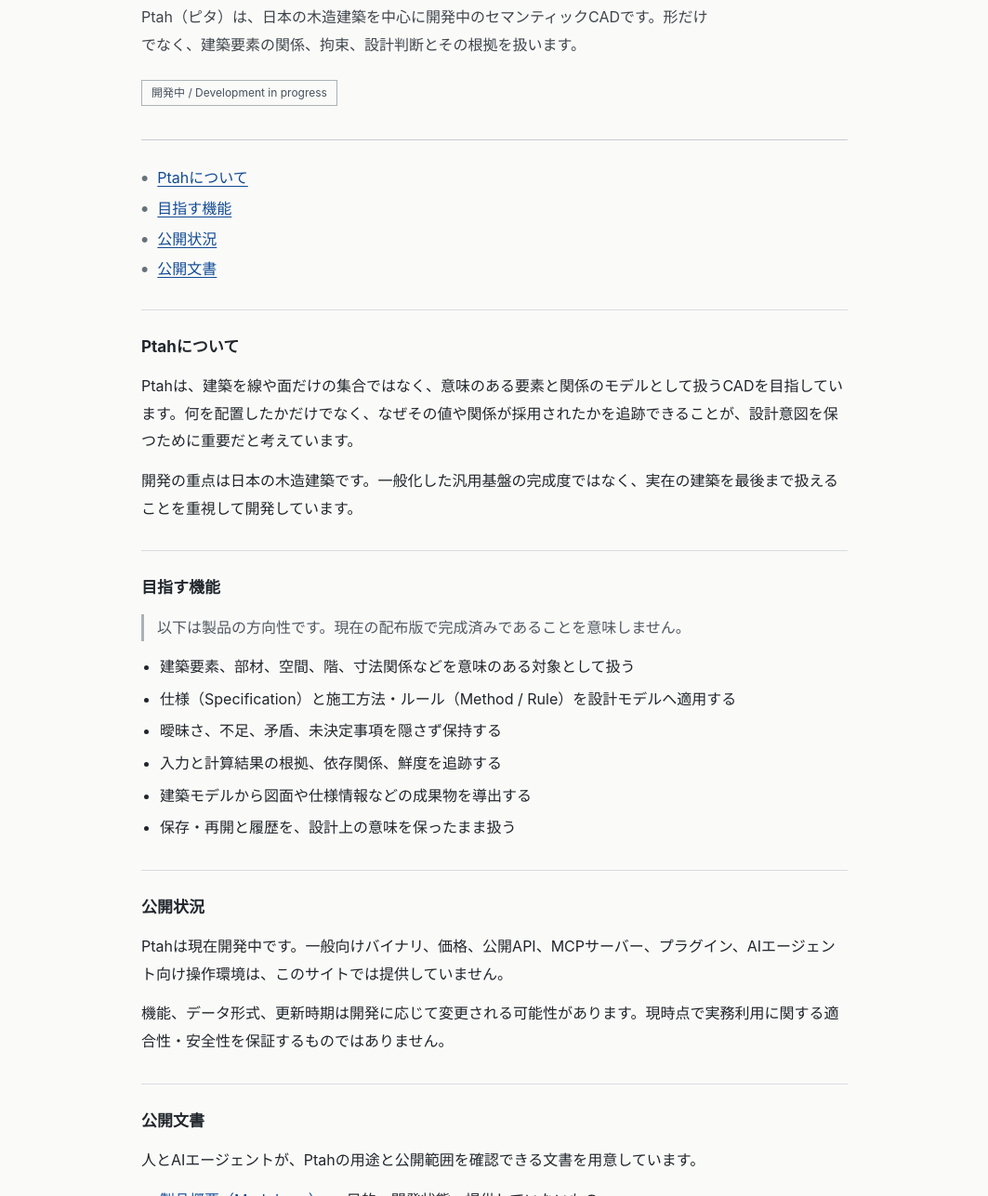
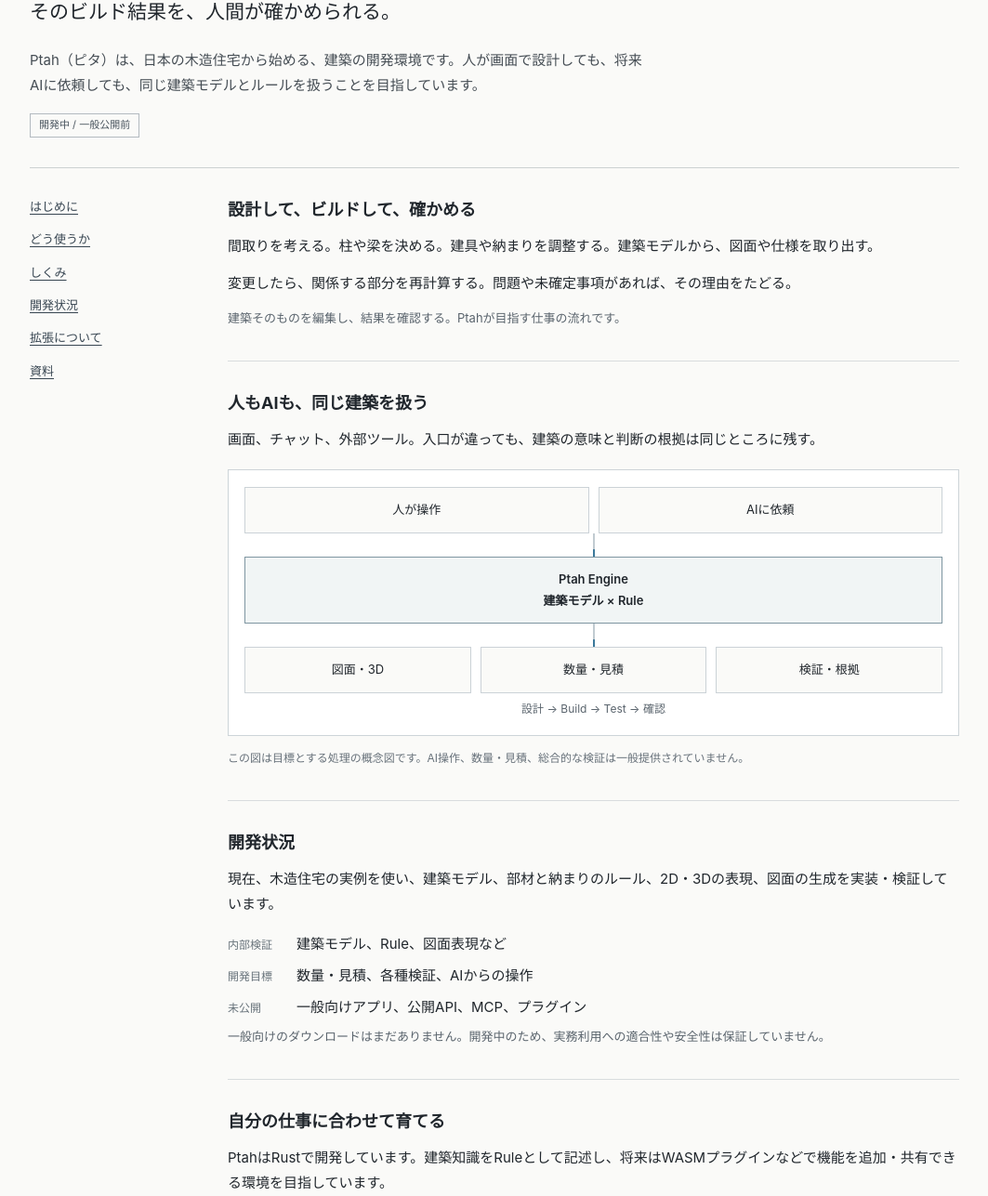
Before and after one commit to sososha/ptah-website, a plain HTML site: page public/index.html in a window 1280 px wide. Shown: the part 254-1541 px from the top of the page at 93% size, without its empty margins (108-1171 px from the left). Drawn offline with Linux system fonts and the light colour scheme; no server answers.

Commit message:
site: clarify Ptah as a building development environment

```diff
--- a/public/index.html
+++ b/public/index.html
@@ -3,7 +3,7 @@
 <head>
   <meta charset="utf-8">
   <meta name="viewport" content="width=device-width, initial-scale=1">
-  <meta name="description" content="Ptah（ピタ）は、日本の木造建築を中心に開発中のセマンティックCADです。形状だけでなく、建築要素・関係・拘束・設計判断とその根拠を扱います。">
+  <meta name="description" content="Ptah（ピタ）は建築の開発環境。建築をビルドする。そのビルド結果を、人間が確かめられる。木造住宅から始めるセマンティックCAD。開発中。">
   <meta name="theme-color" content="#26355f">
   <meta name="color-scheme" content="light">
   <link rel="canonical" href="https://ptah-official.pages.dev/">
@@ -11,15 +11,15 @@
   <meta property="og:url" content="https://ptah-official.pages.dev/">
   <meta property="og:locale" content="ja_JP">
   <meta property="og:site_name" content="Ptah">
-  <meta property="og:title" content="Ptah（ピタ）— セマンティックCAD">
-  <meta property="og:description" content="建築を、意味から記述する。日本の木造建築を中心に開発中のセマンティックCAD。">
+  <meta property="og:title" content="Ptah — 建築をビルドする">
+  <meta property="og:description" content="建築をビルドする。そのビルド結果を、人間が確かめられる。建築の開発環境 Ptah。">
   <meta property="og:image" content="https://ptah-official.pages.dev/og-image.png">
   <meta property="og:image:width" content="1200">
   <meta property="og:image:height" content="630">
   <meta property="og:image:alt" content="Ptah — Semantic CAD for Japanese timber buildings">
   <meta name="twitter:card" content="summary_large_image">
-  <meta name="twitter:title" content="Ptah（ピタ）— セマンティックCAD">
-  <meta name="twitter:description" content="建築を、意味から記述する。日本の木造建築を中心に開発中。">
+  <meta name="twitter:title" content="Ptah — 建築をビルドする">
+  <meta name="twitter:description" content="建築をビルドする。そのビルド結果を、人間が確かめられる。">
   <meta name="twitter:image" content="https://ptah-official.pages.dev/og-image.png">
   <link rel="manifest" href="site.webmanifest">
   <link rel="icon" href="favicon.svg" type="image/svg+xml">
@@ -38,7 +38,7 @@
         "@type": "WebSite",
         "name": "Ptah",
         "alternateName": "ピタ",
-        "description": "日本の木造建築を中心に開発中のセマンティックCAD、Ptahの公式サイト。",
+        "description": "建築の開発環境Ptahの公式サイト。木造住宅から始めるセマンティックCAD。開発中。",
         "url": "https://ptah-official.pages.dev/",
         "inLanguage": "ja",
         "image": "https://ptah-official.pages.dev/og-image.png"
@@ -49,146 +49,172 @@
         "alternateName": "ピタ",
         "applicationCategory": "DesignApplication",
         "creativeWorkStatus": "https://schema.org/Prototype",
-        "description": "日本の木造建築を中心に、建築要素、関係、拘束、設計判断と根拠を扱う開発中のセマンティックCAD。一般向けダウンロードはまだ提供されていません。",
+        "description": "木造住宅から始める建築の開発環境。建築モデル、ルール、判断と根拠を扱う開発中のセマンティックCAD。一般向けダウンロードはまだありません。",
         "url": "https://ptah-official.pages.dev/",
         "inLanguage": ["ja"]
       }
     ]
   }
   </script>
-  <title>Ptah（ピタ）— セマンティックCAD</title>
+  <title>Ptah（ピタ）— 建築をビルドする</title>
   <style>
     :root { color-scheme: light; }
     * { box-sizing: border-box; }
     html { scroll-behavior: smooth; }
     body {
-      margin: 0;
-      background: #fafaf8;
-      color: #20262c;
-      font: 16px/1.85 -apple-system, BlinkMacSystemFont, "Hiragino Kaku Gothic ProN", "Yu Gothic", Meiryo, sans-serif;
+      margin: 0; background: #fafaf8; color: #20262c;
+      font: 15px/1.8 -apple-system, BlinkMacSystemFont, "Hiragino Kaku Gothic ProN", "Yu Gothic", Meiryo, sans-serif;
     }
-    .skip-link {
-      position: absolute;
-      left: 12px;
-      top: -80px;
-      z-index: 10;
-      padding: 8px 12px;
-      background: #fff;
-      color: #124b95;
-    }
+    a { color: #164a8b; text-decoration: underline; text-underline-offset: 3px; }
+    a:hover { color: #0a315f; }
+    a:focus-visible { outline: 2px solid #164a8b; outline-offset: 3px; }
+    .skip-link { position: absolute; top: -80px; left: 12px; z-index: 10; padding: 8px 12px; background: white; }
     .skip-link:focus { top: 12px; }
-    main { width: min(100% - 44px, 760px); margin: 0 auto; padding: 70px 0 64px; }
-    a { color: #124b95; text-decoration: underline; text-underline-offset: 3px; }
-    a:hover { color: #052d64; }
-    a:focus-visible { outline: 2px solid #124b95; outline-offset: 3px; }
-    header { padding-bottom: 36px; border-bottom: 1px solid #c9cdd0; }
-    .eyebrow {
-      font: 12px/1.4 ui-monospace, SFMono-Regular, Menlo, Consolas, monospace;
-      color: #636b72;
-      letter-spacing: .10em;
-    }
-    .site-brand { display: flex; align-items: center; gap: 16px; }
-    .site-brand img { width: 76px; height: 76px; flex: none; }
-    h1 { margin: 10px 0 6px; font: 600 clamp(55px, 10vw, 80px)/1.12 Georgia, "Times New Roman", serif; letter-spacing: -.055em; }
-    .lead { margin: 20px 0 12px; font-size: clamp(18px, 3vw, 21px); font-weight: 600; line-height: 1.6; }
-    .intro { margin: 0; max-width: 39em; color: #3e454c; }
-    .flag {
-      display: inline-block;
-      margin-top: 23px;
-      border: 1px solid #aab2b8;
-      padding: 2px 10px;
-      font-size: 12px;
-      color: #46525e;
-    }
-    nav { padding: 26px 0 28px; }
-    nav ul { list-style: none; padding: 0; margin: 0; display: grid; gap: 3px; }
-    nav li::before { content: "●"; font-size: 8px; margin-right: 10px; color: #67737b; vertical-align: 2px; }
-    section { padding: 24px 0 30px; border-top: 1px solid #d8dce0; }
-    h2 { margin: 0 0 12px; font-size: 17px; font-weight: 700; }
-    h3 { margin: 20px 0 5px; font-size: 15px; }
+    main { width: min(calc(100% - 48px), 1000px); margin: 0 auto; padding: 58px 0 55px; }
+    .hero { border-bottom: 1px solid #cdd1d2; padding-bottom: 32px; }
+    .eyebrow { font: 11px/1.5 ui-monospace, SFMono-Regular, Menlo, Consolas, monospace; color: #666f76; letter-spacing: .085em; }
+    .site-brand { display: flex; align-items: center; gap: 13px; margin-top: 13px; }
+    .site-brand img { width: 60px; height: 60px; }
+    h1 { margin: 0; font: 600 clamp(53px, 9vw, 75px)/1.12 Georgia, "Times New Roman", serif; letter-spacing: -.06em; }
+    .lead { margin: 28px 0 2px; font-size: clamp(24px, 4.8vw, 33px); line-height: 1.45; font-weight: 650; letter-spacing: -.04em; }
+    .hero-second { margin: 0; font-size: clamp(17px, 3.1vw, 21px); line-height: 1.75; }
+    .intro { margin: 19px 0 0; max-width: 44em; color: #454d54; }
+    .flag { display: inline-block; margin-top: 17px; padding: 2px 9px; border: 1px solid #b3bac0; font-size: 11px; color: #4a555f; }
+    .site-layout { display: grid; grid-template-columns: 160px minmax(0, 1fr); gap: 53px; align-items: start; }
+    .site-nav { position: sticky; top: 25px; padding-top: 30px; font-size: 13px; }
+    .site-nav ul { list-style: none; margin: 0; padding: 0; }
+    .site-nav li { margin: 0 0 12px; }
+    .site-nav a { color: #384652; }
+    .content { min-width: 0; }
+    section { padding: 31px 0 34px; border-bottom: 1px solid #d8dcde; scroll-margin-top: 20px; }
+    h2 { margin: 0 0 12px; font-size: 18px; line-height: 1.5; }
     p { margin: 0 0 13px; }
     p:last-child { margin-bottom: 0; }
-    .plain-list { margin: 0; padding-left: 1.25rem; }
+    .sub { font-size: 13px; color: #5a646d; }
+    .plain-list { margin: 10px 0 0; padding-left: 1.3rem; }
     .plain-list li + li { margin-top: 5px; }
-    .note { border-left: 3px solid #aab2b8; padding-left: 14px; color: #4f5860; }
-    .muted { color: #697179; }
-    footer { border-top: 1px solid #c9cdd0; padding-top: 19px; font-size: 12px; color: #626b73; }
-    .footer-links { display: flex; flex-wrap: wrap; gap: 8px 18px; margin: 0 0 8px; }
-    .visit-counter {
-      display: flex;
-      flex-wrap: wrap;
-      gap: 8px 20px;
-      margin: 0 0 10px;
-      font-variant-numeric: tabular-nums;
+    .rule { border-left: 2px solid #96a7b0; margin-top: 17px; padding-left: 14px; }
+    .pipeline { margin: 19px 0 13px; padding: 18px 17px; border: 1px solid #cdd4d8; background: #fff; }
+    .pipeline-row { display: flex; gap: 10px; align-items: stretch; justify-content: center; }
+    .pipeline-item { display: flex; flex: 1; min-width: 0; align-items: center; justify-content: center; text-align: center; border: 1px solid #cbd2d7; padding: 12px 7px; background: #fafaf8; font-size: 13px; }
+    .pipeline-item.core { border-color: #7f96a1; background: #f1f5f5; font-weight: 600; }
+    .flow-link { width: 2px; height: 25px; margin: 0 auto; background: #c1cbd1; position: relative; overflow: hidden; }
+    .flow-link::after {
+      content: ""; position: absolute; width: 2px; height: 9px; left: 0; top: -9px;
+      background: #3c789a; animation: flow 3s ease-in-out infinite;
     }
-    .visit-counter strong { color: #20262c; font-weight: 700; }
-    .counter-note { margin-top: 4px; font-size: 11px; }
-    @media (max-width: 530px) {
-      main { padding-top: 44px; }
-      header { padding-bottom: 30px; }
-      .site-brand img { width: 64px; height: 64px; }
+    .pipeline-details { margin: 6px 0 0; text-align: center; color: #5a646d; font-size: 12px; }
+    .tiny { color: #67717a; font-size: 12px; }
+    .status-lines { margin: 16px 0 0; padding: 0; list-style: none; }
+    .status-lines li { display: flex; gap: 12px; align-items: baseline; margin-bottom: 7px; }
+    .status-lines span { flex: none; min-width: 62px; color: #68737b; font-size: 12px; }
+    .muted { color: #667079; }
+    footer { padding: 23px 0 8px; font-size: 12px; color: #647078; }
+    .visit-counter { display: flex; flex-wrap: wrap; gap: 8px 19px; margin-bottom: 10px; font-variant-numeric: tabular-nums; }
+    .visit-counter strong { color: #20262c; }
+    .footer-links { display: flex; flex-wrap: wrap; gap: 7px 17px; margin-bottom: 7px; }
+    .counter-note { font-size: 11px; }
+    @keyframes flow { 0% { transform: translateY(0); opacity: 0; } 25% { opacity: 1; } 85% { opacity: 1; } 100% { transform: translateY(34px); opacity: 0; } }
+    @media (max-width: 760px) {
+      main { width: min(calc(100% - 36px), 700px); padding-top: 32px; }
+      .hero { padding-bottom: 24px; }
+      .site-brand img { width: 52px; height: 52px; }
+      .site-layout { display: block; }
+      .site-nav { position: static; padding: 17px 0 7px; border-bottom: 1px solid #d8dcde; }
+      .site-nav ul { display: flex; flex-wrap: wrap; gap: 7px 19px; }
+      .site-nav li { margin: 0; }
+      section { padding: 25px 0 27px; }
     }
-    @media (prefers-reduced-motion: reduce) { html { scroll-behavior: auto; } }
+    @media (max-width: 430px) {
+      .pipeline { padding: 13px 8px; }
+      .pipeline-row { gap: 5px; }
+      .pipeline-item { padding: 10px 3px; font-size: 12px; }
+      .status-lines li { display: block; }
+      .status-lines span { display: block; }
+    }
+    @media (prefers-reduced-motion: reduce) {
+      html { scroll-behavior: auto; }
+      .flow-link::after { animation: none; height: 0; }
+    }
   </style>
 </head>
 <body>
   <a class="skip-link" href="#content">本文へ移動</a>
   <main id="content">
-    <header>
-      <div class="eyebrow">SEMANTIC CAD / BUILDING DECISION MODEL</div>
+    <header class="hero" id="top">
+      <div class="eyebrow">SEMANTIC CAD / BUILDING DEVELOPMENT ENVIRONMENT</div>
       <div class="site-brand">
-        <img src="ptah-dawn.png" alt="" width="76" height="76">
+        <img src="ptah-dawn.png" alt="" width="60" height="60">
         <h1>Ptah</h1>
       </div>
-      <p class="lead">建築を、意味から記述する。</p>
-      <p class="intro">Ptah（ピタ）は、日本の木造建築を中心に開発中のセマンティックCADです。形だけでなく、建築要素の関係、拘束、設計判断とその根拠を扱います。</p>
-      <span class="flag">開発中 / Development in progress</span>
+      <p class="lead">建築をビルドする。</p>
+      <p class="hero-second">そのビルド結果を、人間が確かめられる。</p>
+      <p class="intro">Ptah（ピタ）は、日本の木造住宅から始める、建築の開発環境です。人が画面で設計しても、将来AIに依頼しても、同じ建築モデルとルールを扱うことを目指しています。</p>
+      <span class="flag">開発中 / 一般公開前</span>
     </header>
-
-    <nav aria-label="ページ内メニュー">
+    <div class="site-layout">
+      <nav class="site-nav" aria-label="ページ内メニュー">
         <ul>
-        <li><a href="#about">Ptahについて</a></li>
-        <li><a href="#direction">目指す機能</a></li>
-        <li><a href="#status">公開状況</a></li>
-        <li><a href="#documents">公開文書</a></li>
+          <li><a href="#top">はじめに</a></li>
+          <li><a href="#how">どう使うか</a></li>
+          <li><a href="#workflow">しくみ</a></li>
+          <li><a href="#status">開発状況</a></li>
+          <li><a href="#extend">拡張について</a></li>
+          <li><a href="#documents">資料</a></li>
         </ul>
       </nav>
-
-    <section id="about">
-      <h2>Ptahについて</h2>
-      <p>Ptahは、建築を線や面だけの集合ではなく、意味のある要素と関係のモデルとして扱うCADを目指しています。何を配置したかだけでなく、なぜその値や関係が採用されたかを追跡できることが、設計意図を保つために重要だと考えています。</p>
-      <p>開発の重点は日本の木造建築です。一般化した汎用基盤の完成度ではなく、実在の建築を最後まで扱えることを重視して開発しています。</p>
+      <div class="content">
+        <section id="how">
+          <h2>設計して、ビルドして、確かめる</h2>
+          <p>間取りを考える。柱や梁を決める。建具や納まりを調整する。建築モデルから、図面や仕様を取り出す。</p>
+          <p>変更したら、関係する部分を再計算する。問題や未確定事項があれば、その理由をたどる。</p>
+          <p class="sub">建築そのものを編集し、結果を確認する。Ptahが目指す仕事の流れです。</p>
         </section>
-
-    <section id="direction">
-      <h2>目指す機能</h2>
-      <p class="note">以下は製品の方向性です。現在の配布版で完成済みであることを意味しません。</p>
+        <section id="workflow">
+          <h2>人もAIも、同じ建築を扱う</h2>
+          <p>画面、チャット、外部ツール。入口が違っても、建築の意味と判断の根拠は同じところに残す。</p>
+          <div class="pipeline" role="img" aria-label="人の操作や将来のAI操作からPtahの建築モデルとルールに入力し、図面・数量・検証へ導出する構想図">
+            <div class="pipeline-row">
+              <div class="pipeline-item">人が操作</div>
+              <div class="pipeline-item">AIに依頼</div>
+            </div>
+            <div class="flow-link" aria-hidden="true"></div>
+            <div class="pipeline-row">
+              <div class="pipeline-item core">Ptah Engine<br>建築モデル × Rule</div>
+            </div>
+            <div class="flow-link" aria-hidden="true"></div>
+            <div class="pipeline-row">
+              <div class="pipeline-item">図面・3D</div>
+              <div class="pipeline-item">数量・見積</div>
+              <div class="pipeline-item">検証・根拠</div>
+            </div>
+            <p class="pipeline-details">設計 → Build → Test → 確認</p>
+          </div>
+          <p class="tiny">この図は目標とする処理の概念図です。AI操作、数量・見積、総合的な検証は一般提供されていません。</p>
+        </section>
+        <section id="status">
+          <h2>開発状況</h2>
+          <p>現在、木造住宅の実例を使い、建築モデル、部材と納まりのルール、2D・3Dの表現、図面の生成を実装・検証しています。</p>
+          <ul class="status-lines">
+            <li><span>内部検証</span>建築モデル、Rule、図面表現など</li>
+            <li><span>開発目標</span>数量・見積、各種検証、AIからの操作</li>
+            <li><span>未公開</span>一般向けアプリ、公開API、MCP、プラグイン</li>
+          </ul>
+          <p class="sub">一般向けのダウンロードはまだありません。開発中のため、実務利用への適合性や安全性は保証していません。</p>
+        </section>
+        <section id="extend">
+          <h2>自分の仕事に合わせて育てる</h2>
+          <p>PtahはRustで開発しています。建築知識をRuleとして記述し、将来はWASMプラグインなどで機能を追加・共有できる環境を目指しています。</p>
+          <p class="sub">プラグインの一般提供は準備中です。ソースコードの公開範囲とライセンスは検討中で、現時点でOSSとして公開しているわけではありません。</p>
+        </section>
+        <section id="documents">
+          <h2>資料</h2>
           <ul class="plain-list">
-        <li>建築要素、部材、空間、階、寸法関係などを意味のある対象として扱う</li>
-        <li>仕様（Specification）と施工方法・ルール（Method / Rule）を設計モデルへ適用する</li>
-        <li>曖昧さ、不足、矛盾、未決定事項を隠さず保持する</li>
-        <li>入力と計算結果の根拠、依存関係、鮮度を追跡する</li>
-        <li>建築モデルから図面や仕様情報などの成果物を導出する</li>
-        <li>保存・再開と履歴を、設計上の意味を保ったまま扱う</li>
+            <li><a href="about.md">製品概要</a></li>
+            <li><a href="llms.txt">AI向け公開情報</a></li>
+            <li><a href="llms-full.txt">公開情報の統合テキスト</a></li>
           </ul>
         </section>
-
-    <section id="status">
-      <h2>公開状況</h2>
-      <p>Ptahは現在開発中です。一般向けバイナリ、価格、公開API、MCPサーバー、プラグイン、AIエージェント向け操作環境は、このサイトでは提供していません。</p>
-      <p>機能、データ形式、更新時期は開発に応じて変更される可能性があります。現時点で実務利用に関する適合性・安全性を保証するものではありません。</p>
-    </section>
-
-    <section id="documents">
-      <h2>公開文書</h2>
-      <p>人とAIエージェントが、Ptahの用途と公開範囲を確認できる文書を用意しています。</p>
-      <ul class="plain-list">
-        <li><a href="about.md">製品概要（Markdown）</a> — 目的、開発状態、提供していないもの</li>
-        <li><a href="llms.txt">llms.txt</a> — AIエージェント向けの公開情報インデックス</li>
-        <li><a href="llms-full.txt">llms-full.txt</a> — 参照しやすい統合テキスト</li>
-      </ul>
-    </section>
-
         <footer>
           <div class="visit-counter" id="visit-counter" aria-label="公開開始後の推定アクセス数">
             <span>来訪者 <strong id="human-visits">—</strong></span>
@@ -196,11 +222,14 @@
           </div>
           <div class="footer-links">
             <a href="about.md">概要</a>
+            <a href="https://github.com/sososha/ptah-website">このサイトのGitHub</a>
             <a href="llms.txt">AI向け情報</a>
           </div>
-      <div>Ptah / Semantic CAD — 2026</div>
-      <div class="counter-note">来訪者は24時間Cookieで重複を抑えた推定値、AIは公開されているBot User-Agentを持つアクセス要求の推定値です。</div>
+          <div>Ptah — 建築の開発環境 / 2026</div>
+          <div class="counter-note">来訪者は24時間Cookieで重複を抑えた推定値、AIはBot User-Agentに基づくアクセス要求の推定値です。</div>
         </footer>
+      </div>
+    </div>
   </main>
 </body>
 </html>
```
Lines whose indentation alone changed are shown as unchanged.
